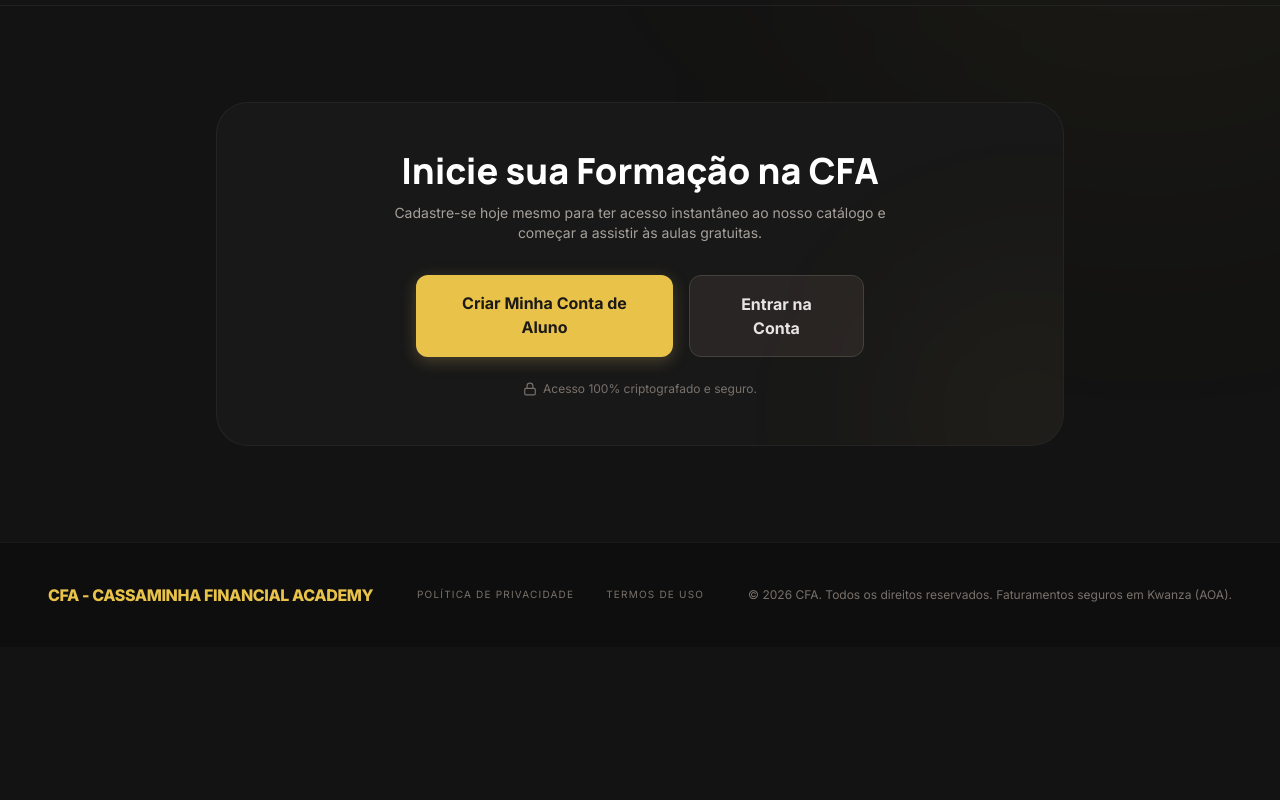
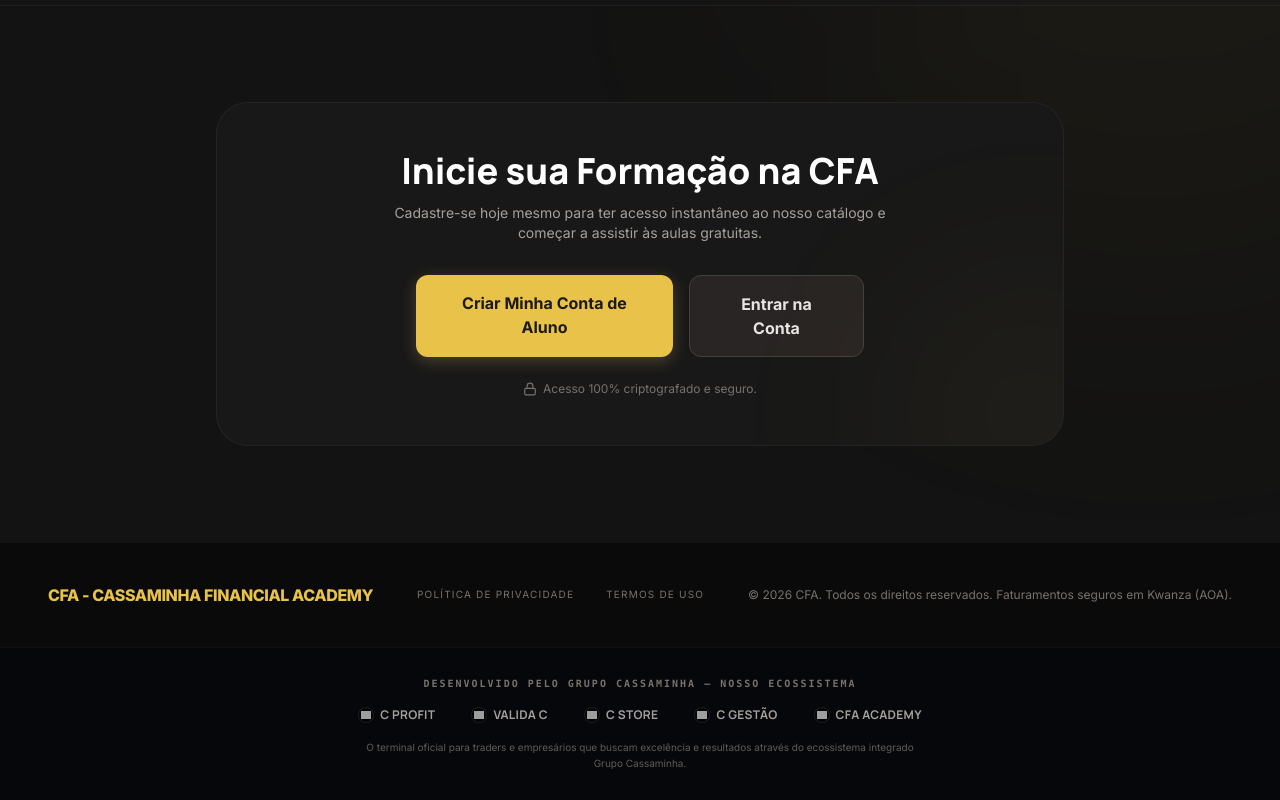
Before and after one commit to pccassaminha/CFA-Cassaminha-Financial-Academy1, a React (Vite) app: page / in a window 1280 px wide. Shown: the part 1902-2702 px from the top of the page. Before the commit the page ends 2549 px from the top, so only its background shows below. Built offline with nearby package versions, Linux system fonts and the light colour scheme; no server answers; the database is empty; grey boxes are pictures that could not be loaded.

Commit message:
feat: add ecosystem footer component
Integrate the EcosystemFooter component into the SalesPage and StudentCatalog pages to provide visibility for related Group Cassaminha platforms.

```diff
--- /dev/null
+++ b/src/components/EcosystemFooter.tsx
@@ -0,0 +1,94 @@
+import React from 'react';
+
+export interface EcosystemPlatform {
+  name: string;
+  shortName?: string;
+  url: string;
+  logo: string;
+  description?: string;
+}
+
+export const ECOSYSTEM_PLATFORMS: EcosystemPlatform[] = [
+  {
+    name: 'C Profit',
+    shortName: 'C PROFIT',
+    url: 'https://cprofit.app/',
+    logo: 'https://i.postimg.cc/v8qJ6KTk/C-profit.png',
+    description: 'Terminal e Análise de Trading'
+  },
+  {
+    name: 'Valida C',
+    shortName: 'VALIDA C',
+    url: 'https://validac.shop/',
+    logo: 'https://i.postimg.cc/qqtQqXb4/C-grupo.png',
+    description: 'Validação e Certificação Digital'
+  },
+  {
+    name: 'C Store Angola',
+    shortName: 'C STORE',
+    url: 'https://www.cstoreao.shop/',
+    logo: 'https://i.postimg.cc/3wsKF20v/Chat-GPT-Image-13-de-mai-de-2026-12-40-58.png',
+    description: 'E-commerce e Produtos Digitais'
+  },
+  {
+    name: 'C Gestão Empresarial',
+    shortName: 'C GESTÃO',
+    url: 'https://www.cstoreao.shop/page',
+    logo: 'https://i.postimg.cc/Prh7BMBw/Chat-GPT-Image-14-de-mai-de-2026-11-53-41.png',
+    description: 'Gestão e Automação de Negócios'
+  },
+  {
+    name: 'CFA Academy',
+    shortName: 'CFA ACADEMY',
+    url: 'https://www.cfa-academy.site/',
+    logo: 'https://i.postimg.cc/Jz2CYxYq/fvcom.png',
+    description: 'Formação Financeira e Trading'
+  }
+];
+
+export const EcosystemFooter: React.FC = () => {
+  return (
+    <div id="ecosystem-footer-section" className="w-full py-6 sm:py-7 px-4 border-t border-white/[0.04] bg-[#05070a] text-center relative">
+      <div className="max-w-5xl mx-auto space-y-3.5">
+        {/* Header Eyebrow */}
+        <h4 className="text-[9px] sm:text-[10px] font-mono font-bold tracking-[0.2em] text-stone-500 uppercase">
+          DESENVOLVIDO PELO GRUPO CASSAMINHA — NOSSO ECOSSISTEMA
+        </h4>
+
+        {/* Platforms Links */}
+        <div className="flex flex-wrap items-center justify-center gap-4 sm:gap-7 md:gap-9">
+          {ECOSYSTEM_PLATFORMS.map((platform) => (
+            <a
+              key={platform.name}
+              href={platform.url}
+              target="_blank"
+              rel="noopener noreferrer"
+              className="group flex items-center gap-1.5 text-stone-400 hover:text-stone-200 transition-colors cursor-pointer py-0.5"
+              title={`${platform.name} - ${platform.description || 'Aceder plataforma'}`}
+            >
+              <div className="w-4 h-4 rounded-full overflow-hidden flex items-center justify-center shrink-0 bg-black/60 border border-white/10 group-hover:border-[#e9c349]/40 transition-colors">
+                <img
+                  src={platform.logo}
+                  alt={platform.name}
+                  referrerPolicy="no-referrer"
+                  className="w-full h-full object-contain p-0.5"
+                  onError={(e) => {
+                    (e.currentTarget as HTMLElement).style.display = 'none';
+                  }}
+                />
+              </div>
+              <span className="text-[11px] sm:text-xs font-bold tracking-wide font-headline group-hover:text-[#e9c349] transition-colors">
+                {platform.shortName || platform.name}
+              </span>
+            </a>
+          ))}
+        </div>
+
+        {/* Bottom descriptive text */}
+        <p className="text-[10px] text-stone-500/80 max-w-xl mx-auto leading-relaxed">
+          O terminal oficial para traders e empresários que buscam excelência e resultados através do ecossistema integrado Grupo Cassaminha.
+        </p>
+      </div>
+    </div>
+  );
+};
--- a/src/components/StudentCatalog.tsx
+++ b/src/components/StudentCatalog.tsx
@@ -5,6 +5,7 @@ import { subscribeUserEnrollments, addCourseToUser } from '../services/enrollmen
 import { Play, SearchX, Plus, Check, BookmarkCheck, Sparkles } from 'lucide-react';
 import ExpandableSearch from './ExpandableSearch';
 import { Coupon } from '../types';
+import { EcosystemFooter } from './EcosystemFooter';
 
 export interface Course {
   id: string;
@@ -319,6 +320,10 @@ export default function StudentCatalog({ onSelectCourse }: StudentCatalogProps)
           )}
         </div>
       </div>
+
+      <div className="mt-12 border-t border-gray-800/60">
+        <EcosystemFooter />
+      </div>
     </div>
   );
 }
--- a/src/pages/SalesPage.tsx
+++ b/src/pages/SalesPage.tsx
@@ -7,6 +7,7 @@ import { onAuthStateChanged } from 'firebase/auth';
 import { DEFAULT_CFA_LOGO, getValidLogoUrl } from '../utils/constants';
 import HeroSection from '../components/HeroSection';
 import AnnouncementBar from '../components/AnnouncementBar';
+import { EcosystemFooter } from '../components/EcosystemFooter';
 import {
   BookOpen,
   ArrowRight,
@@ -471,7 +472,7 @@ export default function SalesPage() {
       </main>
 
       {/* Footer Navigation (With Portuguese terms links and currency information) */}
-      <footer className="w-full border-t border-white/5 bg-[#0e0e0e] text-xs uppercase tracking-widest relative z-10">
+      <footer className="w-full border-t border-white/5 bg-[#0a0a0a] text-xs uppercase tracking-widest relative z-10">
         <div className="flex flex-col md:flex-row justify-between items-center px-8 md:px-12 py-10 gap-6 max-w-7xl mx-auto">
           <div className="text-[#e9c349] font-black tracking-tight text-base">CFA - Cassaminha Financial Academy</div>
 
@@ -485,6 +486,9 @@ export default function SalesPage() {
           </div>
         </div>
       </footer>
+
+      {/* Ecosystem Platforms Footer Section (Discreet Sub-Footer) */}
+      <EcosystemFooter />
 
       {/* Floating Support WhatsApp Button - Collapsed by default, expands on hover/focus/click */}
       <a
```
